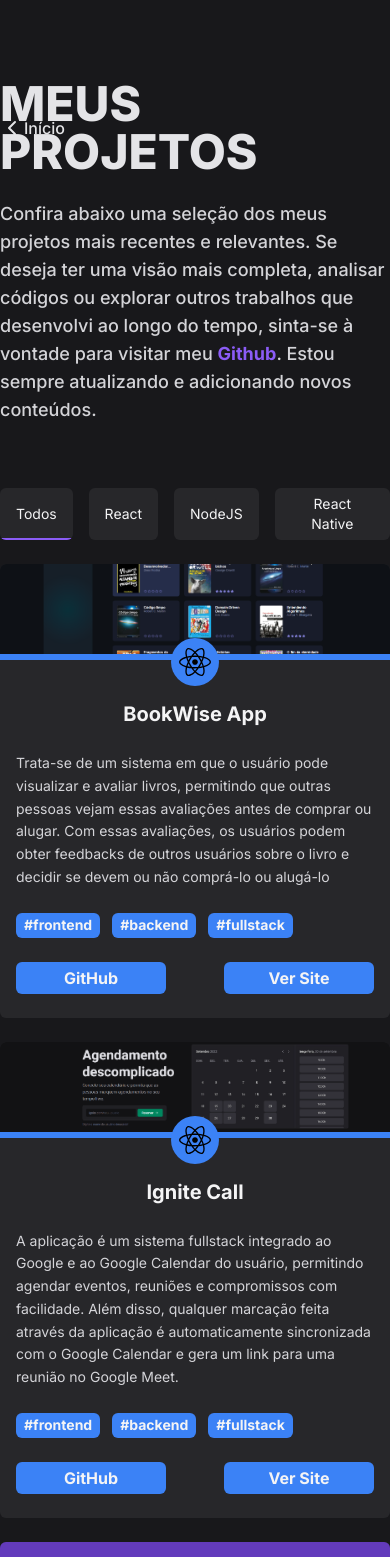
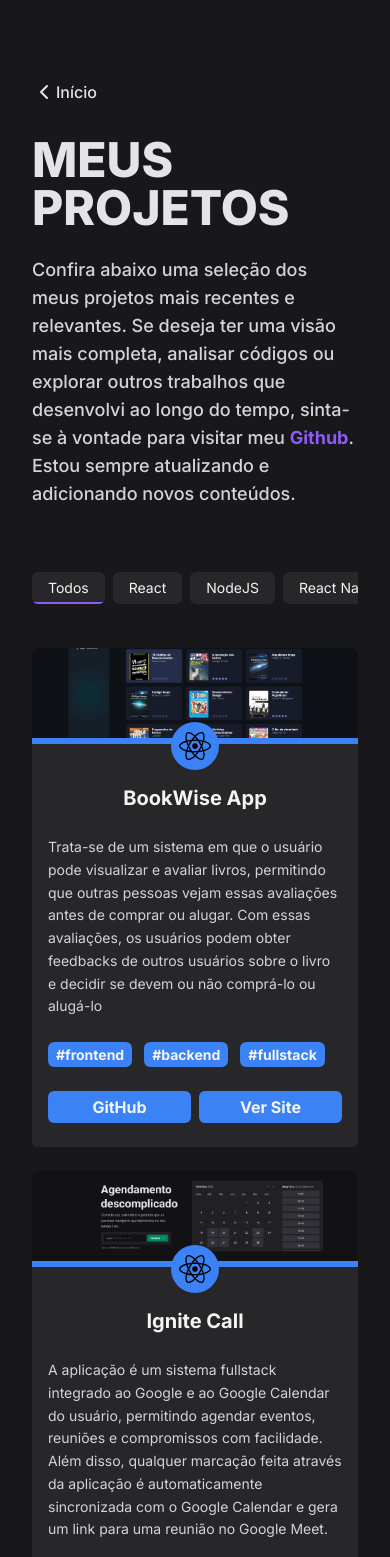
Before and after one commit to luislong0/my-page, a Next.js app: page /projects in a window 390 px wide. Shown: the top 1557 px of the page. Built offline with nearby package versions, Linux system fonts and the light colour scheme.

Commit message:
fix: fix the responsive in projects page

```diff
--- a/src/components/ProjectButtonTypes.tsx
+++ b/src/components/ProjectButtonTypes.tsx
@@ -9,19 +9,19 @@
   })
 
   return (
-    <div className="mb-6 flex gap-4">
+    <div className="mb-6 flex w-full gap-2 overflow-x-scroll pb-5 md:overflow-x-auto md:pb-0">
       {selectedButton === 'all' ? (
         <button
           onClick={() => handleSelectButton('all')}
-          className="group relative overflow-hidden rounded-md border-none bg-transparent bg-zinc-800 px-4 py-1.5 text-sm text-zinc-100 focus:outline-none focus:ring-0"
+          className="group relative min-w-fit overflow-hidden rounded-md border-none bg-transparent bg-zinc-800 px-4 py-1.5 text-sm text-zinc-100 focus:outline-none focus:ring-0"
         >
           Todos
-          <span className="absolute bottom-0 left-0 h-0.5 w-full bg-violet-500 transition-all duration-300 ease-in-out group-hover:w-full"></span>
+          <span className="absolute bottom-0 left-0 h-0.5 w-full min-w-fit bg-violet-500 transition-all duration-300 ease-in-out group-hover:w-full"></span>
         </button>
       ) : (
         <button
           onClick={() => handleSelectButton('all')}
-          className="group relative overflow-hidden rounded-md border-none bg-transparent bg-zinc-800 px-4 py-1.5 text-sm text-zinc-100 focus:outline-none focus:ring-0"
+          className="group relative min-w-fit overflow-hidden rounded-md border-none bg-transparent bg-zinc-800 px-4 py-1.5 text-sm text-zinc-100 focus:outline-none focus:ring-0"
         >
           Todos
           <span className="absolute bottom-0 left-0 h-0.5 w-0 bg-violet-500 transition-all duration-300 ease-in-out group-hover:w-full"></span>
@@ -31,7 +31,7 @@
       {selectedButton === 'react' ? (
         <button
           onClick={() => handleSelectButton('react')}
-          className="group relative overflow-hidden rounded-md border-none bg-transparent bg-zinc-800 px-4 py-1.5 text-sm text-zinc-100 focus:outline-none focus:ring-0"
+          className="group relative min-w-fit overflow-hidden rounded-md border-none bg-transparent bg-zinc-800 px-4 py-1.5 text-sm text-zinc-100 focus:outline-none focus:ring-0"
         >
           React
           <span className="absolute bottom-0 left-0 h-0.5 w-full bg-blue-500 transition-all duration-300 ease-in-out group-hover:w-full"></span>
@@ -39,7 +39,7 @@
       ) : (
         <button
           onClick={() => handleSelectButton('react')}
-          className="group relative overflow-hidden rounded-md border-none bg-transparent bg-zinc-800 px-4 py-1.5 text-sm text-zinc-100 focus:outline-none focus:ring-0"
+          className="group relative min-w-fit overflow-hidden rounded-md border-none bg-transparent bg-zinc-800 px-4 py-1.5 text-sm text-zinc-100 focus:outline-none focus:ring-0"
         >
           React
           <span className="absolute bottom-0 left-0 h-0.5 w-0 bg-blue-500 transition-all duration-300 ease-in-out group-hover:w-full"></span>
@@ -49,7 +49,7 @@
       {selectedButton === 'node' ? (
         <button
           onClick={() => handleSelectButton('node')}
-          className="group relative overflow-hidden rounded-md border-none bg-transparent bg-zinc-800 px-4 py-1.5 text-sm text-zinc-100 focus:outline-none focus:ring-0"
+          className="group relative min-w-fit overflow-hidden rounded-md border-none bg-transparent bg-zinc-800 px-4 py-1.5 text-sm text-zinc-100 focus:outline-none focus:ring-0"
         >
           NodeJS
           <span className="bg-blue-500transition-all absolute bottom-0 left-0 h-0.5 w-full bg-green-500 duration-300 ease-in-out group-hover:w-full"></span>
@@ -57,7 +57,7 @@
       ) : (
         <button
           onClick={() => handleSelectButton('node')}
-          className="group relative overflow-hidden rounded-md border-none bg-transparent bg-zinc-800 px-4 py-1.5 text-sm text-zinc-100 focus:outline-none focus:ring-0"
+          className="group relative min-w-fit overflow-hidden rounded-md border-none bg-transparent bg-zinc-800 px-4 py-1.5 text-sm text-zinc-100 focus:outline-none focus:ring-0"
         >
           NodeJS
           <span className="absolute bottom-0 left-0 h-0.5 w-0 bg-green-500 transition-all duration-300 ease-in-out group-hover:w-full"></span>
@@ -67,7 +67,7 @@
       {selectedButton === 'react-native' ? (
         <button
           onClick={() => handleSelectButton('react-native')}
-          className="group relative overflow-hidden rounded-md border-none bg-transparent bg-zinc-800 px-4 py-1.5 text-sm text-zinc-100 focus:outline-none focus:ring-0"
+          className="group relative min-w-fit overflow-hidden rounded-md border-none bg-transparent bg-zinc-800 px-4 py-1.5 text-sm text-zinc-100 focus:outline-none focus:ring-0"
         >
           React Native
           <span className="bg-blue-500transition-all absolute bottom-0 left-0 h-0.5 w-full bg-indigo-800  duration-300 ease-in-out group-hover:w-full"></span>
@@ -75,7 +75,7 @@
       ) : (
         <button
           onClick={() => handleSelectButton('react-native')}
-          className="group relative overflow-hidden rounded-md border-none bg-transparent bg-zinc-800 px-4 py-1.5 text-sm text-zinc-100 focus:outline-none focus:ring-0"
+          className="group relative min-w-fit overflow-hidden rounded-md border-none bg-transparent bg-zinc-800 px-4 py-1.5 text-sm text-zinc-100 focus:outline-none focus:ring-0"
         >
           React Native
           <span className="absolute bottom-0 left-0 h-0.5 w-0 bg-indigo-800 transition-all duration-300 ease-in-out group-hover:w-full"></span>
--- a/src/components/ProjectCard.tsx
+++ b/src/components/ProjectCard.tsx
@@ -72,7 +72,7 @@
           ))}
         </div>
 
-        <div className="flex justify-between">
+        <div className="flex justify-between gap-2">
           <a
             href={github}
             className={`w-[150px] rounded-md ${
--- a/src/components/TechCard.tsx
+++ b/src/components/TechCard.tsx
@@ -8,13 +8,11 @@
 
 interface TechCardProps {
   tech: 'react' | 'node' | 'native' | 'type'
+  text: string
 }
 
-export function TechCard({ tech }: TechCardProps) {
+export function TechCard({ tech, text }: TechCardProps) {
   const [isSliced, setIsSliced] = useState(true)
-
-  const text =
-    'React é uma biblioteca JavaScript desenvolvida pelo Facebook para construir interfaces de usuário. Centra-se na criação de componentes reutilizáveis, permitindo que as interfaces sejam construídas como uma composição de componentes. O React é particularmente famoso pela sua abordagem "virtual DOM", que otimiza a atualização e renderização da página, tornando as aplicações mais rápidas e eficientes. É amplamente utilizado em aplicações de página única (SPAs) e tem um vasto ecossistema com várias ferramentas, bibliotecas e comunidade ativa.'
 
   const slicedText = limitText(text, 250)
 
--- a/src/pages/projects.tsx
+++ b/src/pages/projects.tsx
@@ -14,12 +14,12 @@
 
   return (
     <SimpleLayout>
-      <div className="mx-auto w-full max-w-7xl py-20">
+      <div className="mx-auto w-full max-w-7xl px-8 py-20 2xl:px-0">
         <div className="mb-16 flex flex-col items-center justify-center gap-6">
-          <div className="relative flex w-full items-center justify-center ">
+          <div className="relative flex w-full flex-col items-start justify-start gap-8 sm:flex-row sm:items-center sm:justify-center">
             <Link
               href={'/'}
-              className="absolute left-0 flex items-center font-medium text-zinc-200 hover:text-violet-500"
+              className="static left-0 flex items-center font-medium text-zinc-200 hover:text-violet-500 sm:absolute"
             >
               <ChevronLeft /> Início
             </Link>
--- a/src/zustand-store/index.tsx
+++ b/src/zustand-store/index.tsx
@@ -28,8 +28,8 @@
     content:
       'Trata-se de um sistema em que o usuário pode visualizar e avaliar livros, permitindo que outras pessoas vejam essas avaliações antes de comprar ou alugar. Com essas avaliações, os usuários podem obter feedbacks de outros usuários sobre o livro e decidir se devem ou não comprá-lo ou alugá-lo',
     hashtags: ['#frontend', '#backend', '#fullstack'],
-    github: 'dd',
-    siteUrl: 'dd',
+    github: 'https://github.com/luislong0/BookWiseApp',
+    siteUrl: 'https://bookwise-app.vercel.app',
   },
   {
     id: 2,
@@ -39,8 +39,8 @@
     content:
       'A aplicação é um sistema fullstack integrado ao Google e ao Google Calendar do usuário, permitindo agendar eventos, reuniões e compromissos com facilidade. Além disso, qualquer marcação feita através da aplicação é automaticamente sincronizada com o Google Calendar e gera um link para uma reunião no Google Meet.',
     hashtags: ['#frontend', '#backend', '#fullstack'],
-    github: 'dd',
-    siteUrl: 'dd',
+    github: 'https://github.com/luislong0/igniteCall',
+    siteUrl: 'https://ignite-call-henna.vercel.app',
   },
   {
     id: 3,
@@ -50,8 +50,8 @@
     content:
       'Nesta aplicação, os usuários têm a oportunidade de visualizar e adotar animais em sua localidade. Proporcionamos um ambiente confiável para que organizações registrem animais prontos para adoção. Adicionalmente, nossa plataforma oferece uma ferramenta de busca avançada, que vai desde a pesquisa pelo nome do animal até a sua raça.',
     hashtags: ['#backend', '#mySQL', '#fullstack'],
-    github: 'dd',
-    siteUrl: 'dd',
+    github: 'https://github.com/luislong0/find-friend-api-SOLID',
+    siteUrl: '',
   },
   {
     id: 4,
@@ -61,8 +61,8 @@
     content:
       'Nesta aplicação, os usuários têm a oportunidade de visualizar e acompanhar as previsões meteorológicas de sua localidade. Proporcionamos um ambiente intuitivo e moderno para que fontes confiáveis forneçam informações climáticas atualizadas. Adicionalmente, nossa plataforma, desenvolvida em Next.js, oferece uma ferramenta de busca avançada, que vai desde a pesquisa por nome da cidade até condições climáticas específicas.',
     hashtags: ['#frontend', '#API'],
-    github: 'dd',
-    siteUrl: 'dd',
+    github: 'https://github.com/luislong0/my-climate',
+    siteUrl: 'https://thunderous-zabaione-02d5f0.netlify.app',
   },
   {
     id: 5,
@@ -72,8 +72,9 @@
     content:
       'Esta aplicação é um blog pessoal hospedado no GitHub, onde os posts são representados por issues dentro de um repositório do Git. Para coletar esses dados, utilizamos a API do GitHub, que nos permite acessar tanto as informações pessoais quanto os detalhes das issues.',
     hashtags: ['#frontend', '#API', '#Github'],
-    github: 'dd',
-    siteUrl: 'dd',
+    github: 'https://github.com/luislong0/github-blog',
+    siteUrl:
+      'https://632c5f722cf1863001a9f2b4--celebrated-brigadeiros-5b06dc.netlify.app',
   },
   {
     id: 6,
@@ -83,8 +84,8 @@
     content:
       'Esta aplicação é uma API desenvolvida em Node.js, projetada para gerenciar as refeições e dietas diárias de um indivíduo. Para registrar e acessar esses dados, utilizamos recursos avançados de back-end que nos permitem monitorar tanto as informações nutricionais quanto os detalhes das refeições diárias.',
     hashtags: ['#Backend', '#API', '#mySQL'],
-    github: 'dd',
-    siteUrl: 'dd',
+    github: 'https://github.com/luislong0/daily-diet-api',
+    siteUrl: '',
   },
   {
     id: 7,
@@ -94,8 +95,8 @@
     content:
       'Nesta aplicação fullstack, com o front-end em Next.js e o back-end em Node.js, os usuários têm a oportunidade de criar e monitorar seus hábitos pessoais. Proporcionamos um ambiente seguro e intuitivo para que indivíduos registrem e acompanhem sua evolução diária. Além disso, os usuários podem seguir outros participantes e "visitá-los" para verificar a quantidade e frequência de hábitos realizados por eles. ',
     hashtags: ['#frontend', '#backend', '#fullstack'],
-    github: 'dd',
-    siteUrl: 'dd',
+    github: 'https://github.com/luislong0/nlwSetup2.0',
+    siteUrl: '',
   },
 ]
 
```
Also changed, not shown: src/components/Carrousel.tsx (+13 -4 lines).
